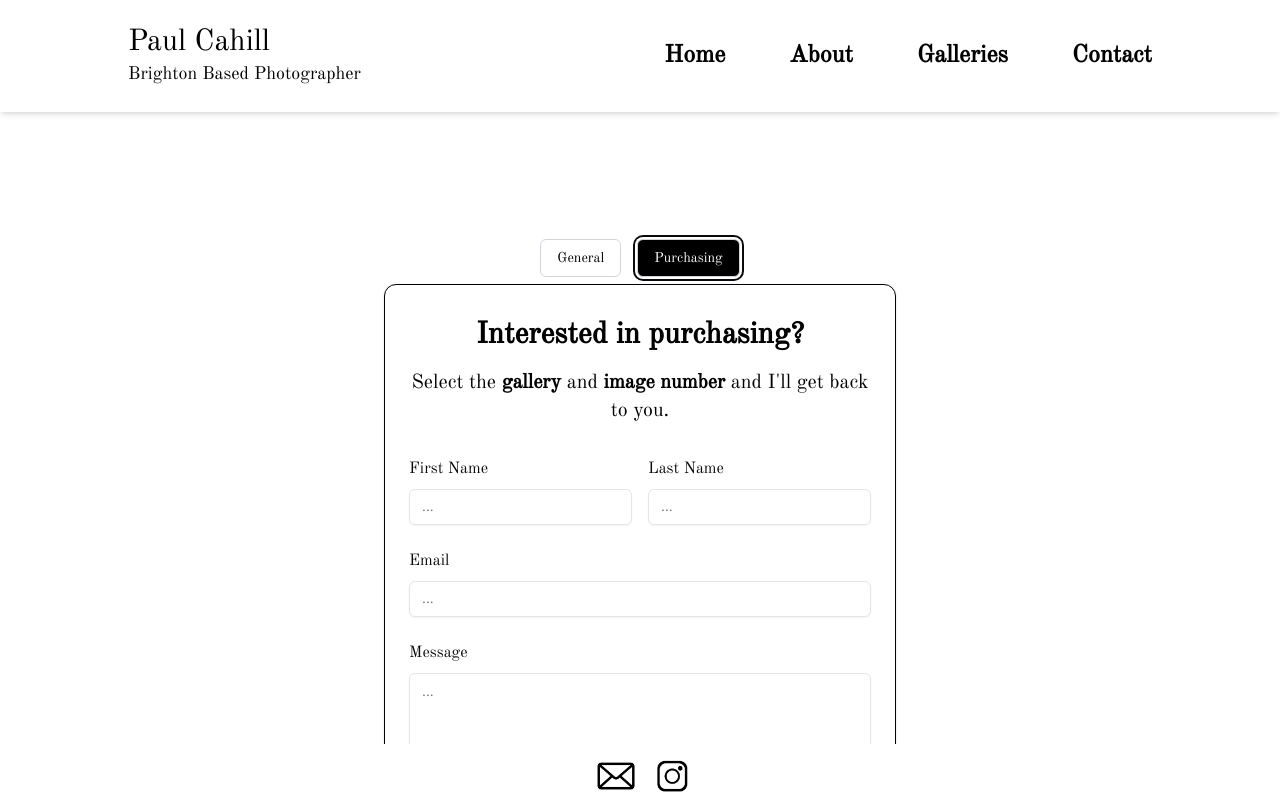
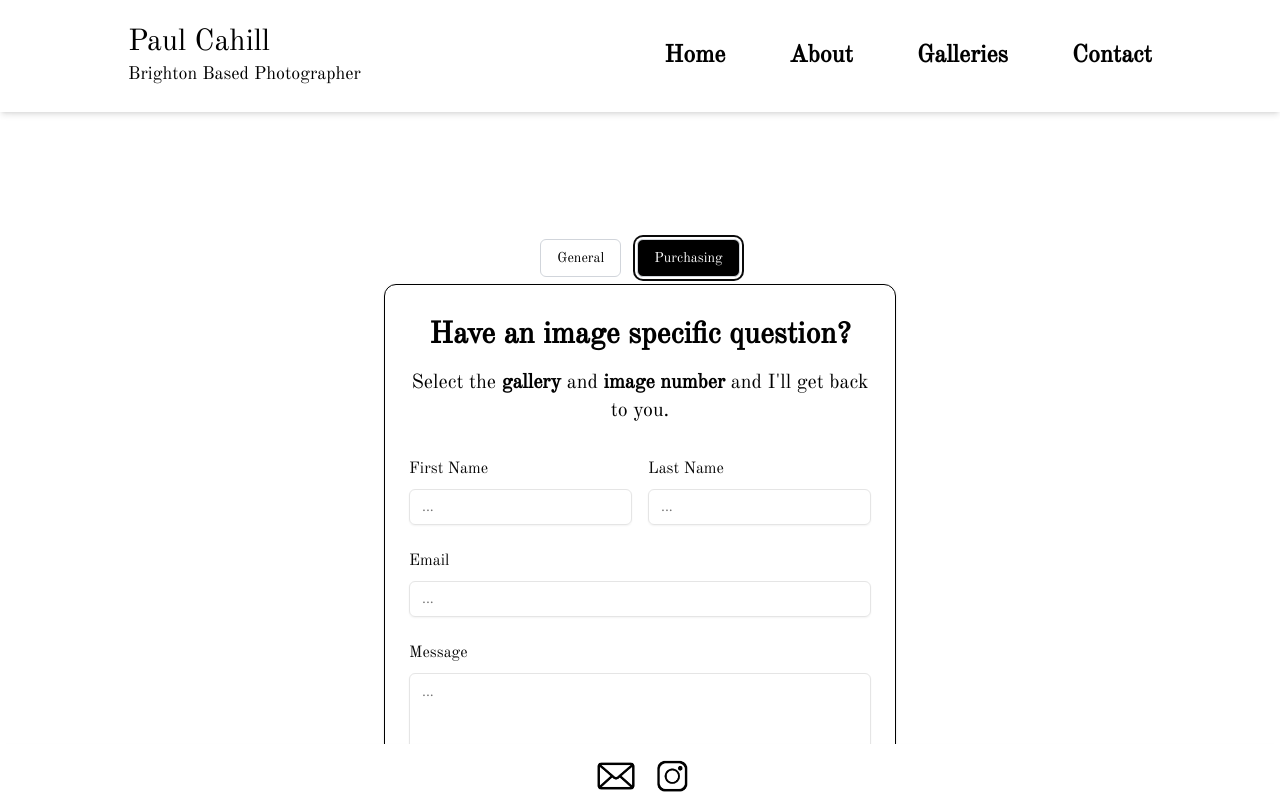
Before and after one commit to adamwatsondev/paulcahillphotographynext, a Next.js app: page /contact in a window 1280 px wide. Both pictures are taken after a click on the tab "Purchasing". Shown: the top 800 px of the page. Built offline with nearby package versions, Linux system fonts and the light colour scheme.

Commit message:
vercel test

```diff
--- a/app/contact/page.tsx
+++ b/app/contact/page.tsx
@@ -233,7 +233,7 @@ export default function Home() {
               <CardContent className="flex flex-col pt-8 gap-8 justify-center">
                 <div className="text-center">
                   <span className="text-black font-old-standard md:text-3xl text-xl font-bold leading-tight">
-                    Interested in purchasing?
+                    Have an image specific question?
                   </span>
                   <span className="text-black font-old-standard md:text-xl text-lg font-medium leading-tight block mt-4">
                     Select the <strong>gallery</strong> and{" "}
```
